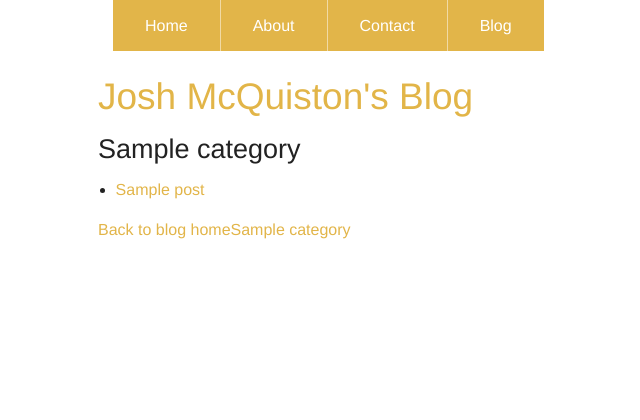
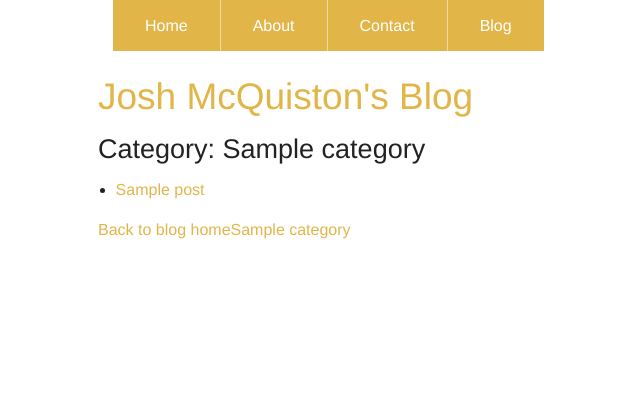
Before and after one commit to josh-mcq/django_blog, a Django app: template templates/view_category.html in a window 1280 px wide. Shown: the top 420 px of the page, without its empty margins (42-682 px from the left). Run offline with Django 3.2, Linux system fonts and the light colour scheme; the template is opened without the code that fills it: most values are stand-ins (such as "Sample title", 1, 10 or a date in 2020); parts of the project's set-up code (start-up, migrations or seed data) failed here and were passed over; some libraries are stand-ins or nearby versions.

Commit message:
added date to post title and Category: to Category title

```diff
--- a/templates/view_category.html
+++ b/templates/view_category.html
@@ -3,7 +3,7 @@
 {% block title %}{{ category.title }}{% endblock %}
 
 {% block content %}
-    <h3>{{ category.title }}</h3>
+    <h3>Category: {{ category.title }}</h3>
     {% if posts %}
         <ul>
         {% for post in posts %}
--- a/templates/view_post.html
+++ b/templates/view_post.html
@@ -4,6 +4,7 @@
 
 {% block content %}
     <h3>{{ post.title }}</h3>
+    <p class = "subheader">{{ post.pub_date }}<p>
     <p>{{ post.text }}</p>
     <a href="{{ post.category.get_absolute_url }}">Back to {{ post.category.title }}</a>
 
```
